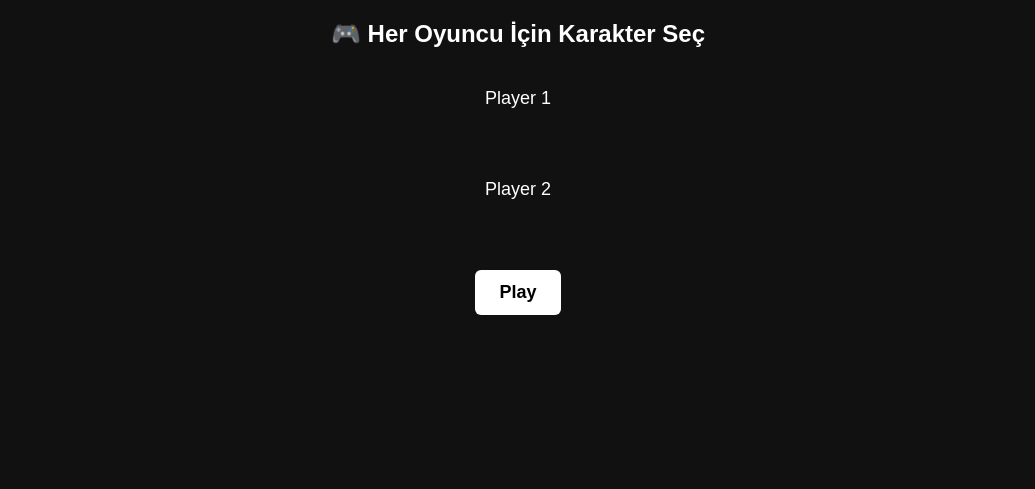
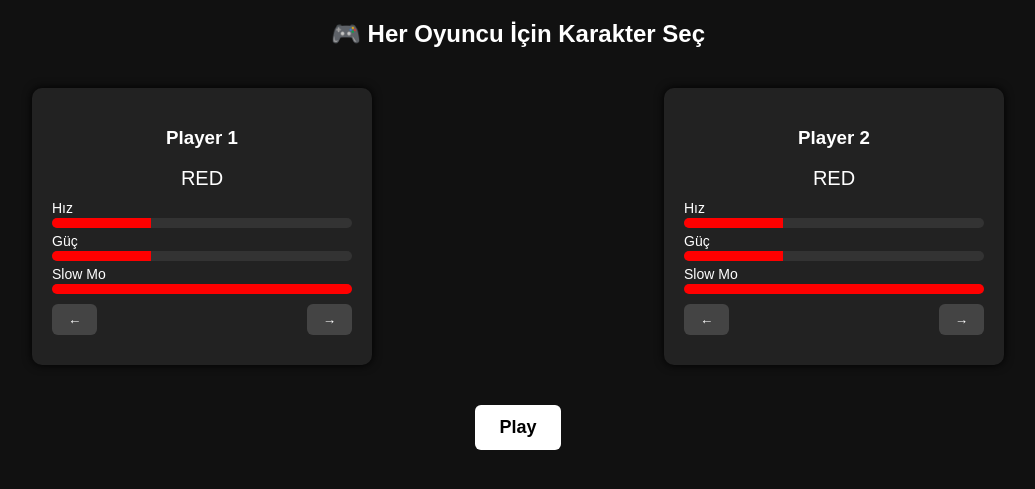
Before and after one commit to t34k4n/tennisgame, a Django app: page /game-mode/ in a window 1280 px wide. Shown: the top 489 px of the page, without its empty margins (122-1157 px from the left). Run offline with Django 5.2, Linux system fonts and the light colour scheme.

Commit message:
Güncelleme: karakter özellikleri ve top hızı entegre edildi

```diff
--- a/core/templates/game_mode.html
+++ b/core/templates/game_mode.html
@@ -12,31 +12,17 @@
             text-align: center;
         }
 
-        .slider-section {
-            margin: 40px auto;
+        .selector-container {
+            display: flex;
+            justify-content: space-around;
+            margin-top: 40px;
         }
 
-        .slider-label {
-            font-size: 18px;
-            margin-bottom: 10px;
-        }
-
-        .character-slider {
-            display: flex;
-            overflow-x: auto;
-            scroll-snap-type: x mandatory;
-            gap: 20px;
-            padding: 10px;
-            margin-bottom: 30px;
-        }
-
-        .character-card {
+        .player-box {
             background-color: #222;
             padding: 20px;
             border-radius: 10px;
-            width: 200px;
-            scroll-snap-align: center;
-            flex-shrink: 0;
+            width: 300px;
             box-shadow: 0 0 10px #000;
         }
 
@@ -62,7 +48,23 @@
             height: 10px;
         }
 
+        .nav-buttons {
+            display: flex;
+            justify-content: space-between;
+            margin: 10px 0;
+        }
+
+        .nav-buttons button {
+            padding: 8px 16px;
+            background-color: #444;
+            color: white;
+            border: none;
+            border-radius: 6px;
+            cursor: pointer;
+        }
+
         .play-btn {
+            margin-top: 40px;
             padding: 12px 24px;
             font-size: 18px;
             font-weight: bold;
@@ -76,50 +78,86 @@
 </head>
 <body>
 <h2>🎮 Her Oyuncu İçin Karakter Seç</h2>
-
 <form method="POST">
     {% csrf_token %}
 
-        <!-- Oyuncu 1 -->
-        <div class="slider-section">
-            <div class="slider-label">Player 1</div>
-            <div class="character-slider">
-                {% for c in characters %}
-                <label class="character-card" style="border: 2px solid {{ c.color }};">
-                    <input type="radio" name="character1" value="{{ c.char }}" hidden required>
-                    <div class="char-name">{{ c.char|title }}</div>
+    <div class="selector-container">
+
+        <!-- Player 1 -->
+        <div class="player-box">
+            <h3>Player 1</h3>
+            <div id="char-name-1" class="char-name"></div>
             <div class="bar-label">Hız</div>
-                    <div class="bar"><div class="bar-fill" style="width: {{ c.speed }}%; background: {{ c.color }};"></div></div>
+            <div class="bar"><div id="bar-speed-1" class="bar-fill"></div></div>
             <div class="bar-label">Güç</div>
-                    <div class="bar"><div class="bar-fill" style="width: {{ c.power }}%; background: {{ c.color }};"></div></div>
+            <div class="bar"><div id="bar-power-1" class="bar-fill"></div></div>
             <div class="bar-label">Slow Mo</div>
-                    <div class="bar"><div class="bar-fill" style="width: {{ c.slowmo }}%; background: {{ c.color }};"></div></div>
-                </label>
-                {% endfor %}
+            <div class="bar"><div id="bar-slowmo-1" class="bar-fill"></div></div>
+            <div class="nav-buttons">
+                <button type="button" onclick="changeChar(-1, 1)">&larr;</button>
+                <button type="button" onclick="changeChar(1, 1)">&rarr;</button>
             </div>
+            <input type="hidden" id="character1" name="character1" required>
         </div>
 
-        <!-- Oyuncu 2 -->
-        <div class="slider-section">
-            <div class="slider-label">Player 2</div>
-            <div class="character-slider">
-                {% for c in characters %}
-                <label class="character-card" style="border: 2px solid {{ c.color }};">
-                    <input type="radio" name="character2" value="{{ c.char }}" hidden required>
-                    <div class="char-name">{{ c.char|title }}</div>
+        <!-- Player 2 -->
+        <div class="player-box">
+            <h3>Player 2</h3>
+            <div id="char-name-2" class="char-name"></div>
             <div class="bar-label">Hız</div>
-                    <div class="bar"><div class="bar-fill" style="width: {{ c.speed }}%; background: {{ c.color }};"></div></div>
+            <div class="bar"><div id="bar-speed-2" class="bar-fill"></div></div>
             <div class="bar-label">Güç</div>
-                    <div class="bar"><div class="bar-fill" style="width: {{ c.power }}%; background: {{ c.color }};"></div></div>
+            <div class="bar"><div id="bar-power-2" class="bar-fill"></div></div>
             <div class="bar-label">Slow Mo</div>
-                    <div class="bar"><div class="bar-fill" style="width: {{ c.slowmo }}%; background: {{ c.color }};"></div></div>
-                </label>
-                {% endfor %}
+            <div class="bar"><div id="bar-slowmo-2" class="bar-fill"></div></div>
+            <div class="nav-buttons">
+                <button type="button" onclick="changeChar(-1, 2)">&larr;</button>
+                <button type="button" onclick="changeChar(1, 2)">&rarr;</button>
+            </div>
+            <input type="hidden" id="character2" name="character2" required>
         </div>
     </div>
 
     <button type="submit" class="play-btn">Play</button>
 </form>
 
+<script>
+    const characters = [
+        { char: 'red', color: 'red', speed: 33, power: 33, slowmo: 100 },
+        { char: 'purple', color: 'purple', speed: 100, power: 33, slowmo: 33 },
+        { char: 'green', color: 'lime', speed: 33, power: 100, slowmo: 33 },
+        { char: 'blue', color: '#1e90ff', speed: 66, power: 66, slowmo: 66 },
+    ];
+
+    let index1 = 0;
+    let index2 = 0;
+
+    function renderChar(player) {
+        const i = (player === 1) ? index1 : index2;
+        const c = characters[i];
+
+        document.getElementById(`char-name-${player}`).innerText = c.char.toUpperCase();
+        document.getElementById(`bar-speed-${player}`).style.width = c.speed + '%';
+        document.getElementById(`bar-speed-${player}`).style.background = c.color;
+        document.getElementById(`bar-power-${player}`).style.width = c.power + '%';
+        document.getElementById(`bar-power-${player}`).style.background = c.color;
+        document.getElementById(`bar-slowmo-${player}`).style.width = c.slowmo + '%';
+        document.getElementById(`bar-slowmo-${player}`).style.background = c.color;
+        document.getElementById(`character${player}`).value = c.char;
+    }
+
+    function changeChar(direction, player) {
+        if (player === 1) {
+            index1 = (index1 + direction + characters.length) % characters.length;
+        } else {
+            index2 = (index2 + direction + characters.length) % characters.length;
+        }
+        renderChar(player);
+    }
+
+    renderChar(1);
+    renderChar(2);
+</script>
+
 </body>
 </html>
```
Also changed, not shown: db.sqlite3. Lines whose indentation alone changed are shown as unchanged.
